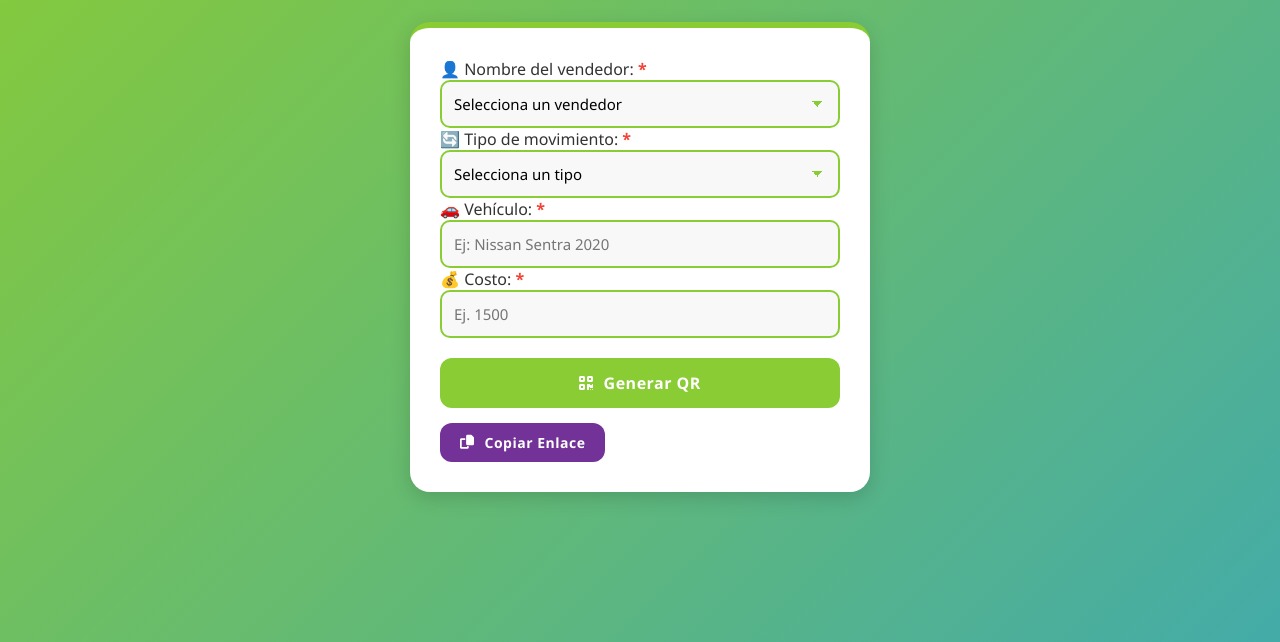
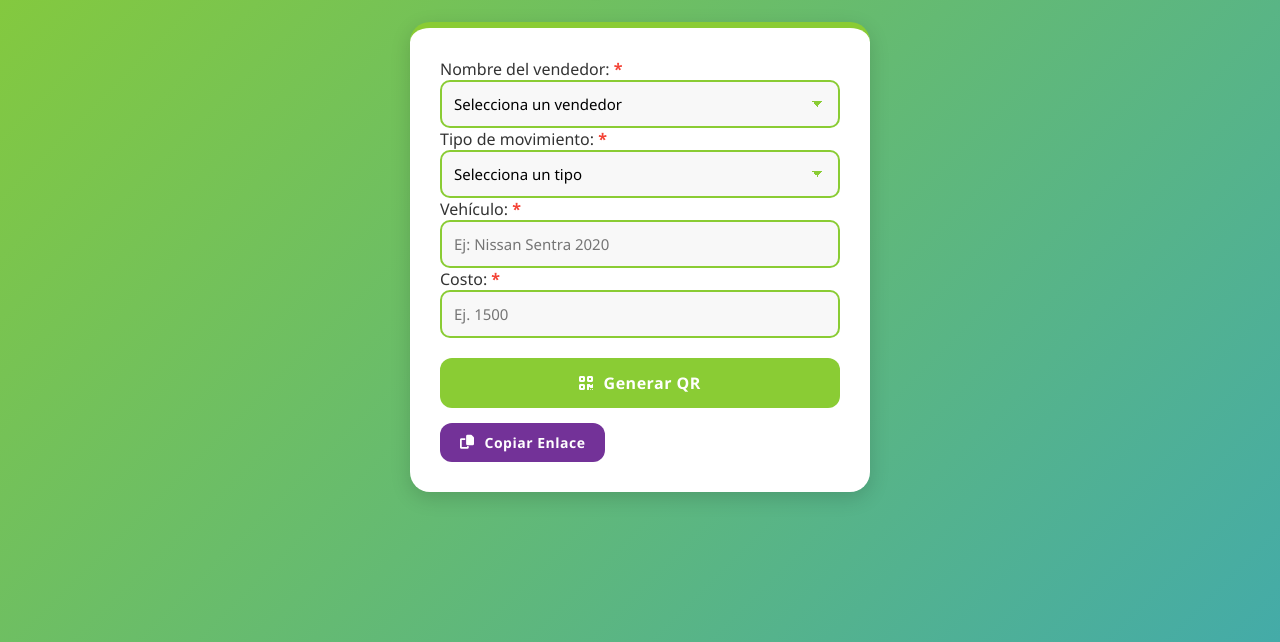
Before and after one commit to FRIKMANS/generador-qr2, a plain HTML site: page index.html in a window 1280 px wide. Shown: the part 198-840 px from the top of the page. Drawn offline with Linux system fonts and the light colour scheme.

Commit message:
Update index.html

```diff
--- a/index.html
+++ b/index.html
@@ -180,7 +180,7 @@
 
   <div class="form-container">
     <!-- Campo: Nombre del vendedor -->
-    <label for="nombre" class="requerido">👤 Nombre del vendedor:</label>
+    <label for="nombre" class="requerido">Nombre del vendedor:</label>
     <select id="nombre" required>
       <option value="">Selecciona un vendedor</option>
       <option value="Luis Alfonso">Luis Alfonso</option>
@@ -195,7 +195,7 @@
     </select>
 
     <!-- Campo: Tipo de movimiento -->
-    <label for="movimiento" class="requerido">🔄 Tipo de movimiento:</label>
+    <label for="movimiento" class="requerido">Tipo de movimiento:</label>
     <select id="movimiento" required>
       <option value="">Selecciona un tipo</option>
       <option value="Convertidor catalítico">Convertidor catalítico</option>
@@ -204,11 +204,11 @@
     </select>
 
     <!-- Campo: Vehículo -->
-    <label for="vehiculo" class="requerido">🚗 Vehículo:</label>
+    <label for="vehiculo" class="requerido">Vehículo:</label>
     <input type="text" id="vehiculo" placeholder="Ej: Nissan Sentra 2020" required>
 
     <!-- Campo: Costo -->
-    <label for="costo" class="requerido">💰 Costo:</label>
+    <label for="costo" class="requerido">Costo:</label>
     <input type="number" id="costo" placeholder="Ej. 1500" min="0" step="0.01" required>
 
     <button onclick="generarQR()">
```
